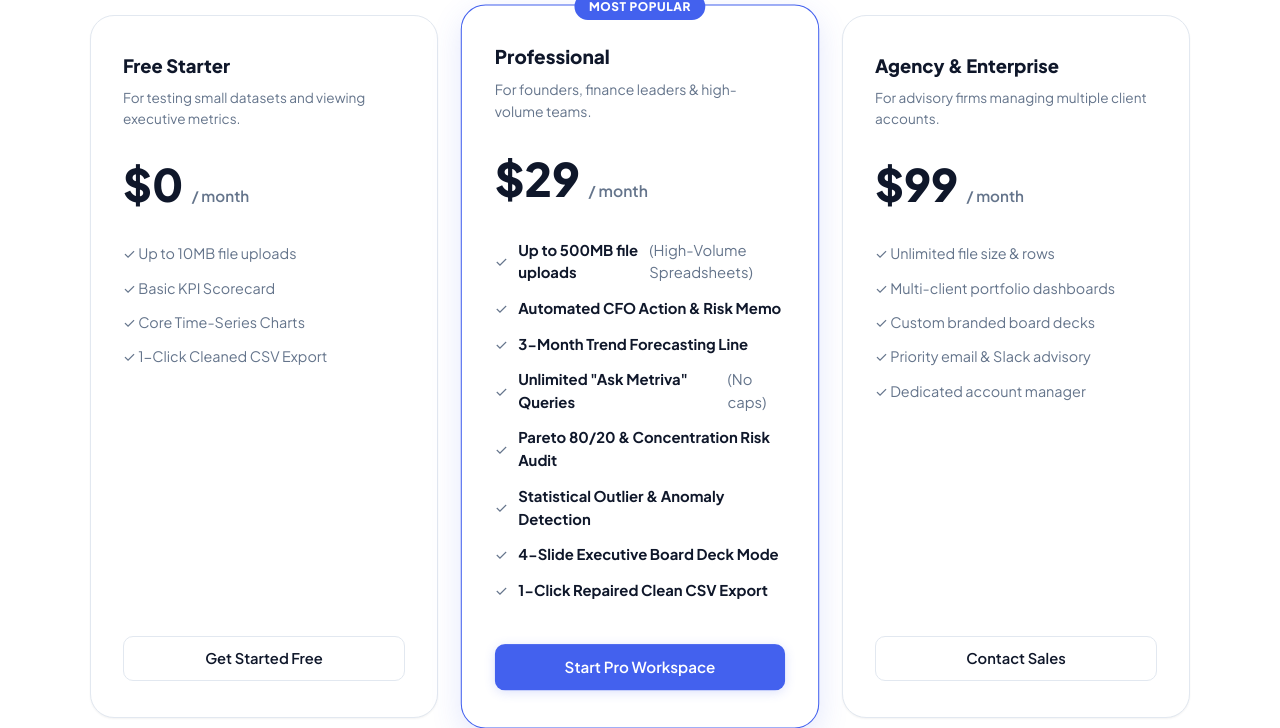
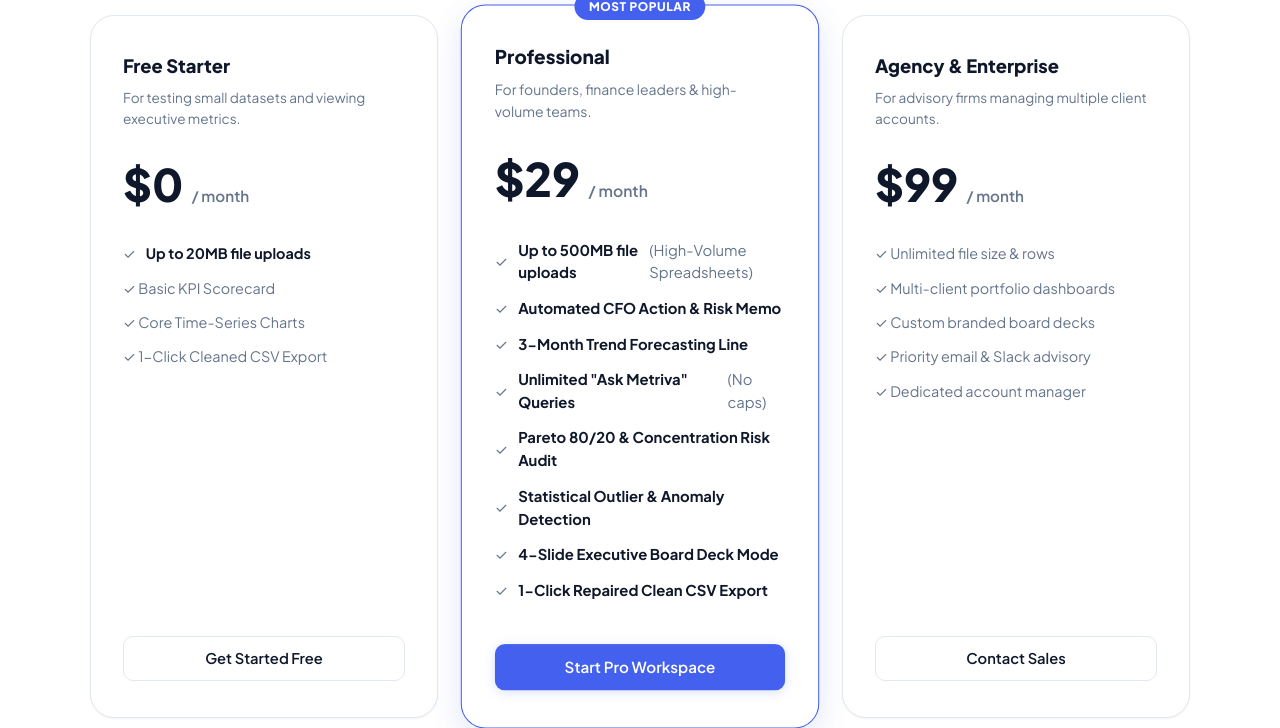
Before and after one commit to devesh950/AI-DATA-CLEANING-AND-EDA-AGENT, a Flask app: page / in a window 1280 px wide. Shown: the part 3059-3787 px from the top of the page. Run offline with Flask 3, Linux system fonts and the light colour scheme.

Commit message:
feat: increase free tier upload limit to 20MB

```diff
--- a/templates/index.html
+++ b/templates/index.html
@@ -893,7 +893,7 @@ a { color: inherit; text-decoration: none; }
         <div class="plan-desc">For testing small datasets and viewing executive metrics.</div>
         <div class="plan-price">$0 <span>/ month</span></div>
         <ul class="plan-features">
-          <li>✓ Up to 10MB file uploads</li>
+          <li>✓ <strong>Up to 20MB file uploads</strong></li>
           <li>✓ Basic KPI Scorecard</li>
           <li>✓ Core Time-Series Charts</li>
           <li>✓ 1-Click Cleaned CSV Export</li>
```
